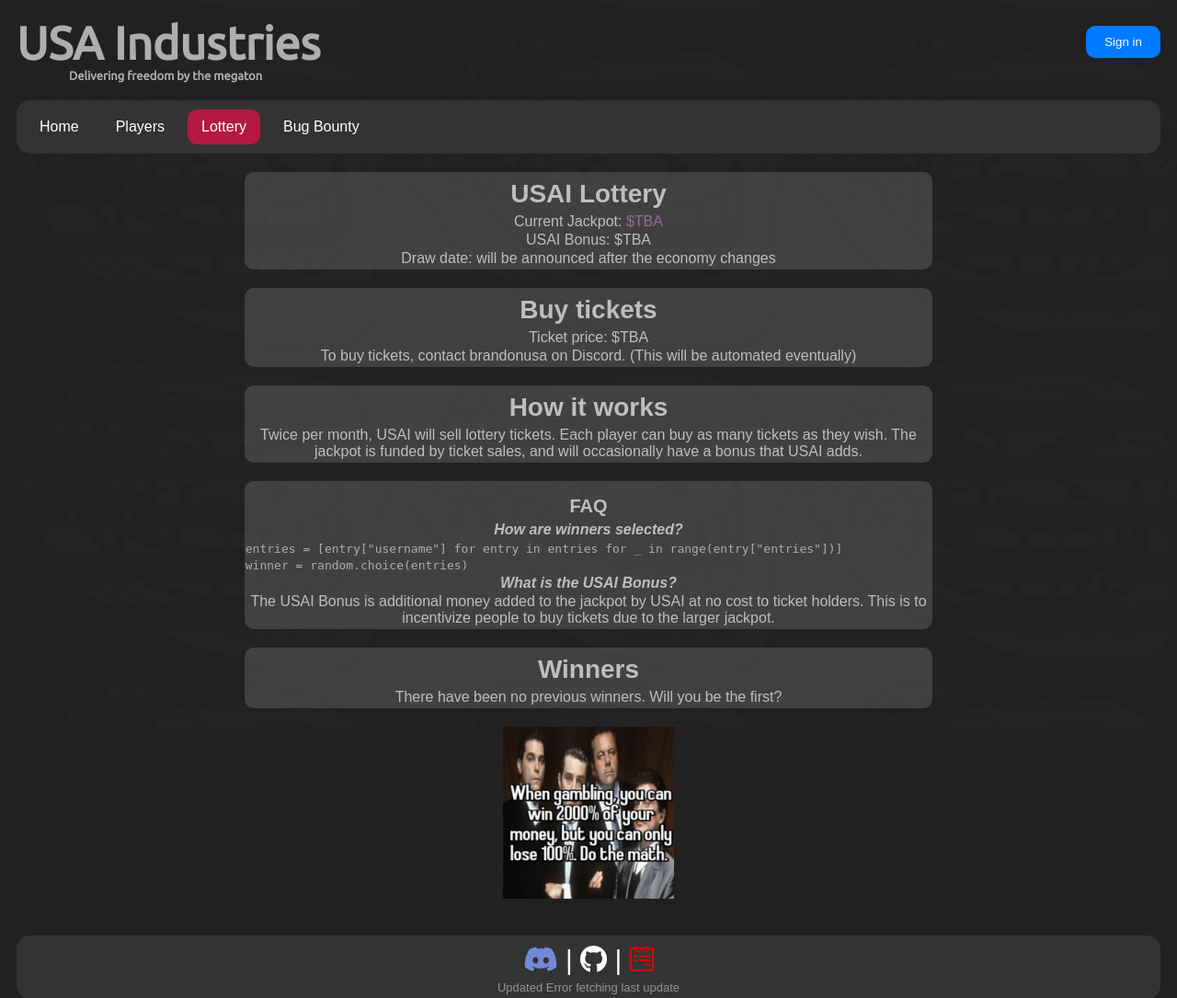
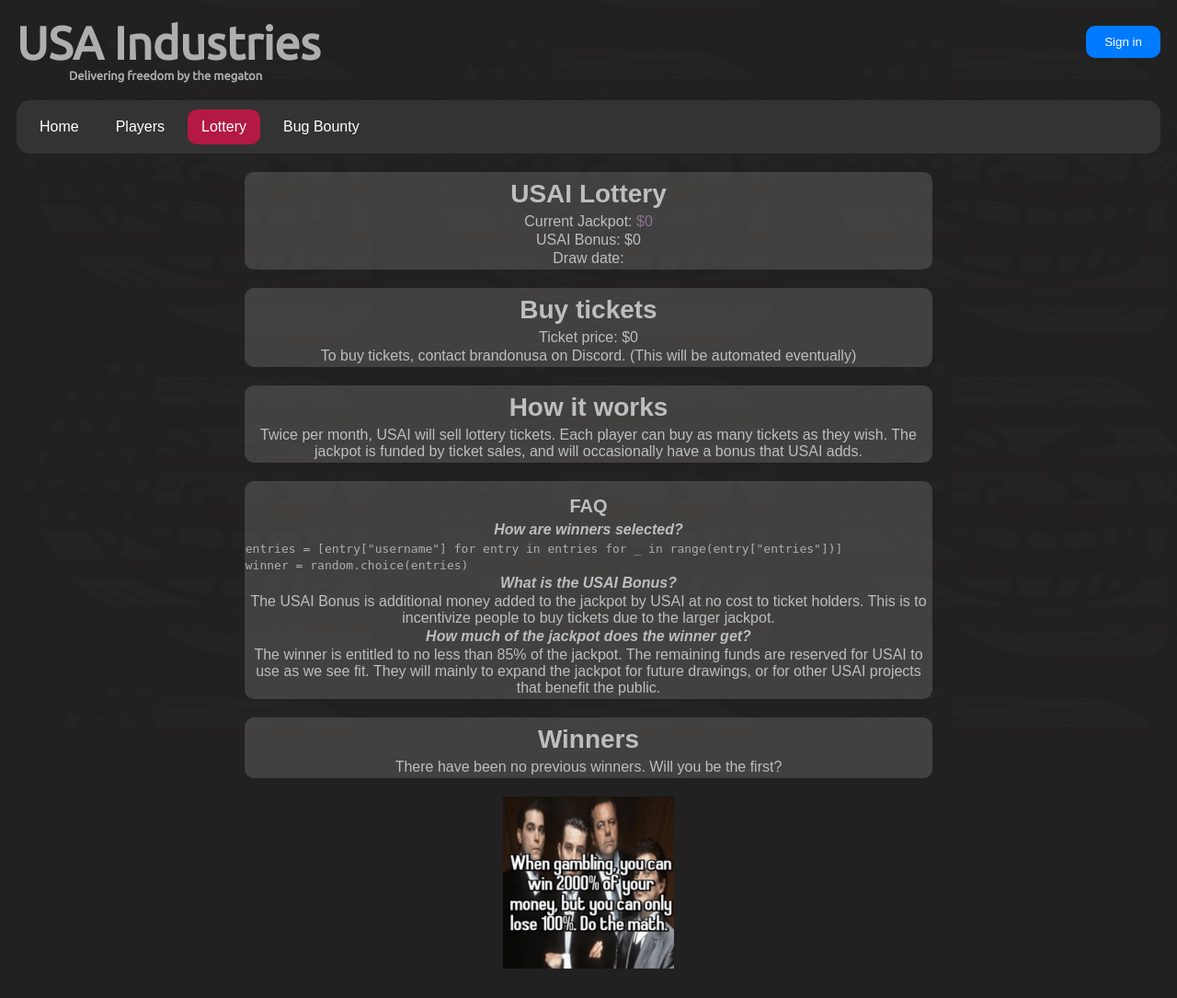
Before and after one commit to besser435/USAI-Website, a Flask app: page /lottery in a window 1280 px wide. Shown: the top 1085 px of the page at 92% size. Run offline with Flask 3, Linux system fonts and the light colour scheme.

Commit message:
Added live lottery updates

```diff
--- a/website/app.py
+++ b/website/app.py
@@ -8,7 +8,7 @@
 
 from cachetools import TTLCache, cached
 
-from flask import (Flask, redirect, render_template, request,
+from flask import (Flask, redirect, render_template, request, abort,
                    send_from_directory, url_for, jsonify)
 
 app = Flask(__name__)
@@ -36,29 +36,45 @@
 
 
 
+# NOTE Variables
+jackpot = 0
+USAI_bonus = 0
+ticket_price = 0
+draw_date = ""
+
+
+
+# NOTE Helper functions
+def authenticate_api_request():
+    api_key = request.headers.get("API_key")
+    expected_key = os.environ["AUTHORIZED_API_key"]
+
+    if api_key != expected_key:
+        abort(401)  # Unauthorized
+
+
+
 # NOTE Web pages
 @app.context_processor  # Inject the last update date into the footer
 def inject_lcd():
     return {"last_commit_date": last_commit_date}
 
 @app.route("/")
-def hello():
+def hello():    # Home page
    return render_template("home.html")
 
 @app.route("/lottery")  # Lottery page
 def lottery():
-    jackpot = "TBA"
-    USAI_bonus = "TBA"
-    #jackpot = "{:,}".format(jackpot)  # Add commas to jackpot
-    ticket_price = "TBA"
-    #ticket_price = "{:,}".format(ticket_price)  # Add commas to ticket price
-    draw_date = "will be announced after the economy changes"
+
+    f_jackpot = "{:,}".format(jackpot)
+    f_bonus = "{:,}".format(USAI_bonus)
+    f_ticket_price = "{:,}".format(ticket_price)
 
     return render_template(
         "lottery.html",
-        jackpot=jackpot,
-        USAI_bonus=USAI_bonus,
-        ticket_price=ticket_price,
+        f_jackpot=f_jackpot,
+        f_bonus=f_bonus,
+        f_ticket_price=f_ticket_price,
         draw_date=draw_date
     )
 
@@ -102,12 +118,28 @@
             all_players = request.json()
             return all_players
         else:
-            logging.error(f"HTTP error on get_player_data: {request.status_code}")
-            return "HTTP error on get_player_data", 500
+            logging.error(f"Internal (hop 1) error on get_player_data: {request.status_code}")
+            return "Internal (hop 1) error on get_player_data", 500
 
     except Exception as e:
-        logging.error(f"Server error on get_player_data: {e}")
-        return "Server error on get_player_data error", 500
+        logging.error(f"Internal error on get_player_data: {e}")
+        return "Internal error on get_player_data", 500
+
+@app.route("/update_lottery", methods=["POST"])
+def update_lottery():
+    authenticate_api_request()
+    global jackpot, USAI_bonus, ticket_price, draw_date
+
+    try:
+        jackpot = int(request.form["jackpot"])
+        USAI_bonus = int(request.form["USAI_bonus"])
+        ticket_price = int(request.form["ticket_price"])
+        draw_date = request.form["draw_date"]
+
+        return 200
+    except Exception as e:
+        logging.error(f"Internal error on update_lottery: {e}")
+        return "Internal error on update_lottery", 500
 
 
 
--- a/website/templates/lottery.html
+++ b/website/templates/lottery.html
@@ -3,14 +3,14 @@
 {% block content %}
     <div class="box">
         <h2>USAI Lottery</h2>
-        <p>Current Jackpot: <span class="rainbow-text">${{ jackpot }}</span></p>
-        <p>USAI Bonus: ${{ USAI_bonus }}</p>
+        <p>Current Jackpot: <span class="rainbow-text">${{ f_jackpot }}</span></p>
+        <p>USAI Bonus: ${{ f_bonus }}</p>
         <p>Draw date: {{ draw_date}}</p>
     </div>
 
     <div class="box">
         <h2>Buy tickets</h2>
-        <p>Ticket price: ${{ ticket_price }}</p>
+        <p>Ticket price: ${{ f_ticket_price }}</p>
         <p>To buy tickets, contact brandonusa on Discord. (This will be automated eventually)</p>
     </div>
 
@@ -28,18 +28,29 @@
     <div class="box">
         <h3>FAQ</h3>
         <p><em>How are winners selected?</em></p>
-        <code style="text-align: center">entries = [entry["username"] for entry in entries for _ in range(entry["entries"])]<br>
-        winner = random.choice(entries)</code>
+        <code style="text-align: center">
+            entries = [entry["username"] for entry in entries for _ in range(entry["entries"])]<br>
+            winner = random.choice(entries)
+        </code>
 
         <p><em>What is the USAI Bonus?</em></p>
-        <p>The USAI Bonus is additional money added to the jackpot by USAI at no cost to ticket holders.
+        <p>
+            The USAI Bonus is additional money added to the jackpot by USAI at no cost to ticket holders.
             This is to incentivize people to buy tickets due to the larger jackpot.
+        </p>
+
+        <p><em>How much of the jackpot does the winner get?</em></p>
+        <p>
+            The winner is entitled to no less than 85% of the jackpot. The remaining funds are reserved for USAI to use
+            as we see fit. They will mainly to expand the jackpot for future drawings, or for other USAI projects that
+            benefit the public.
         </p>
     </div>
 
     <div class="box">
         <h2>Winners</h2>
         <p>There have been no previous winners. Will you be the first?</p>
+        <!-- TODO make this dynamically updatable like the lottery info -->
         <!--<p><span class="rainbow-text">Winner</span> won $100,000 on August 1st 2023</p> -->
     </div>
     <img class="gamble" style="display: block; margin: auto; width: 15%;" src="/static/imgs/gamble.png" style="width:15%;" alt="Gamble">
```
